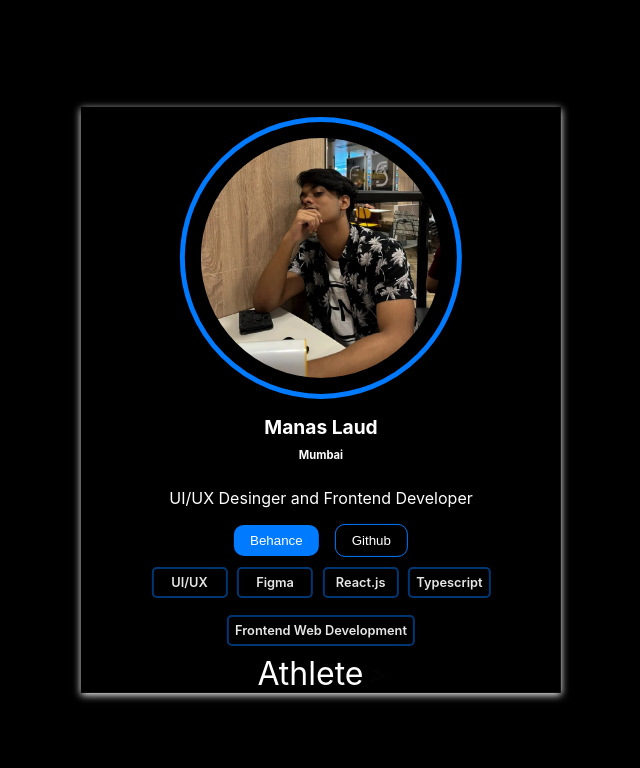
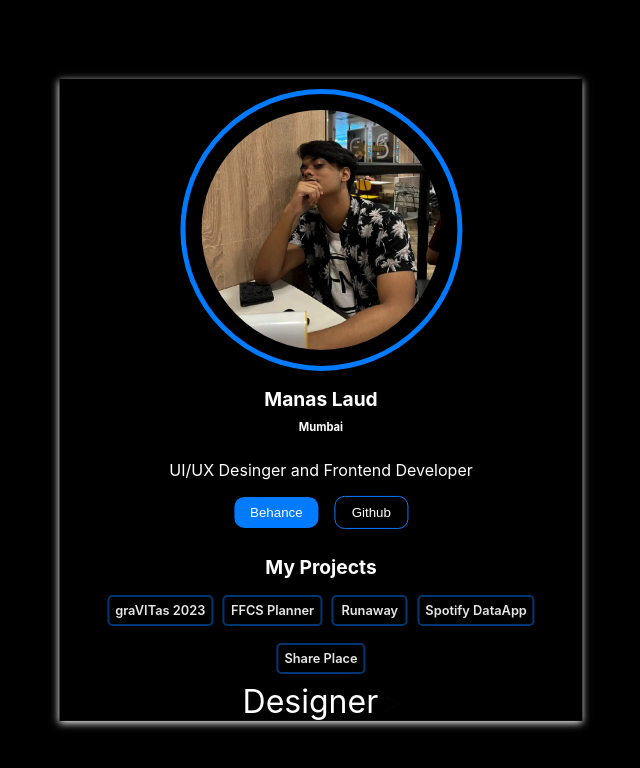
Before and after one commit to manaslaud/animation-text, a React (Create React App) app: page / in a window 1280 px wide. Shown: the top 768 px of the page, without its empty margins (319-959 px from the left). Built offline with nearby package versions, Linux system fonts and the light colour scheme.

Commit message:
finalise changes

```diff
--- a/src/components/AnimationText.jsx
+++ b/src/components/AnimationText.jsx
@@ -10,7 +10,7 @@ function AnimationText() {
   return (
     <div className={styles.component}>
     <Typewriter
-            words={['Student', 'Developer', 'Athlete']}
+            words={['Student', 'Developer', 'Designer']}
             loop={Infinity}
             cursor
             cursorStyle='>'
--- a/src/components/ProfileCard.jsx
+++ b/src/components/ProfileCard.jsx
@@ -13,12 +13,13 @@ function ProfileCard() {
         <button className={styles.contactBtn}><a href='https://www.behance.net/manaslaud'>Behance</a></button>
         <button className={styles.githubBtn}><a href='https://github.com/manaslaud'>Github</a></button>
         </div>
+        <h1 className={styles.myProjText}> My Projects</h1>
         <div className={styles.skillsContainer}>
-            <span className={styles.skills}>UI/UX</span>
-            <span className={styles.skills}>Figma</span>
-            <span className={styles.skills}>React.js</span>
-            <span className={styles.skills}>Typescript</span>
-            <span className={styles.skills}>Frontend Web Development</span>
+             <span className={styles.skills}><a href='https://gravitas23-frontend-landing.vercel.app/'>graVITas 2023</a></span>
+             <span className={styles.skills}><a href='https://ffcs.csivit.com/'>FFCS Planner</a></span>
+            <span className={styles.skills}><a href='https://runaway-pink.vercel.app/'>Runaway</a></span>
+            <span className={styles.skills}><a href='https://github.com/manaslaud/spotify_charts'>Spotify DataApp</a></span>
+            <span className={styles.skills}><a href='https://share-app-manas.web.app/'>Share Place</a></span>
         </div>
         <AnimationText/>
         </div>
--- a/src/components/components_css/profilecard.module.css
+++ b/src/components/components_css/profilecard.module.css
@@ -1,5 +1,8 @@
 body{
     background-color: black;
+}
+.myProjText{
+    margin-bottom: 1rem;
 }
 .ProfileCard{
     box-shadow: 0px 2.376000165939331px 7.7220001220703125px 0px white;
```
